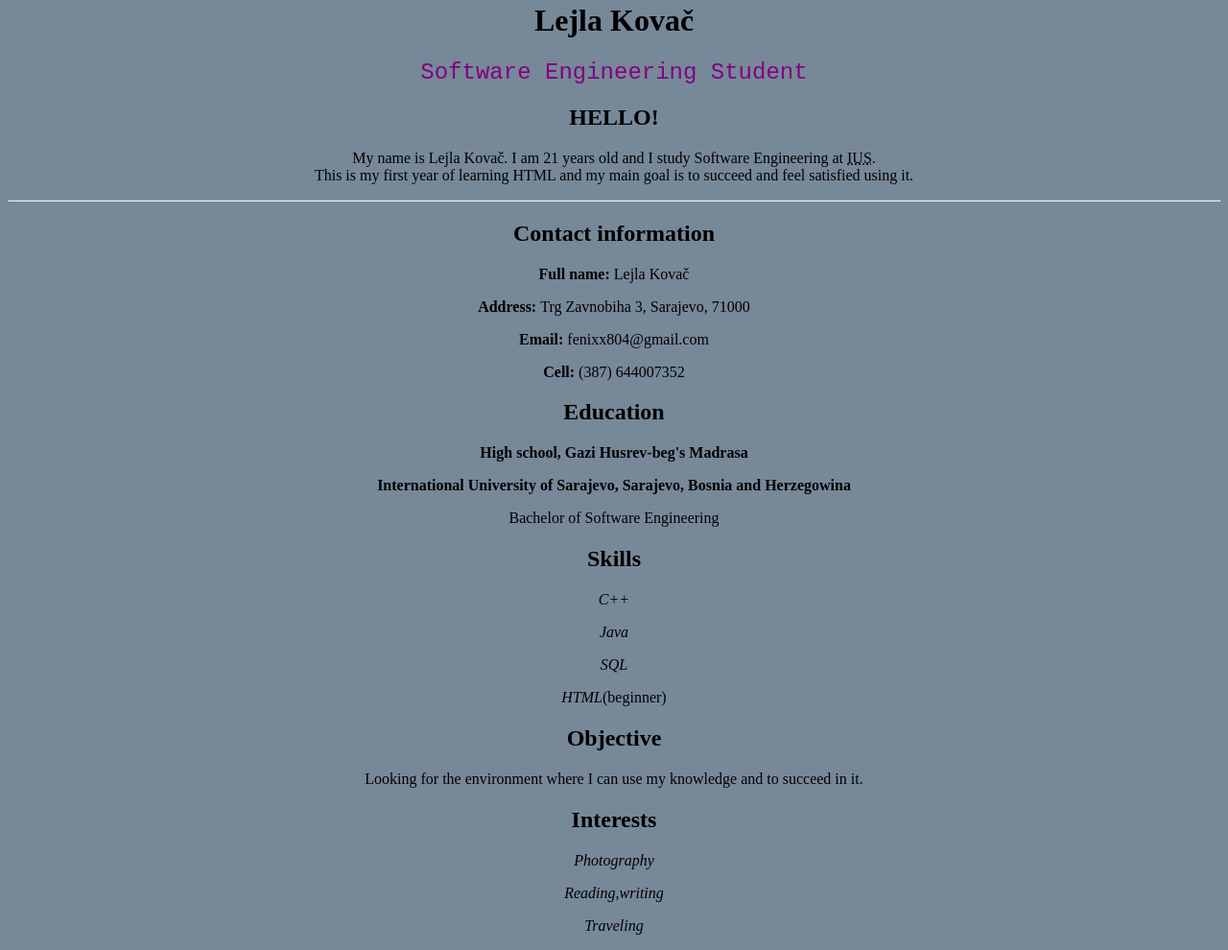
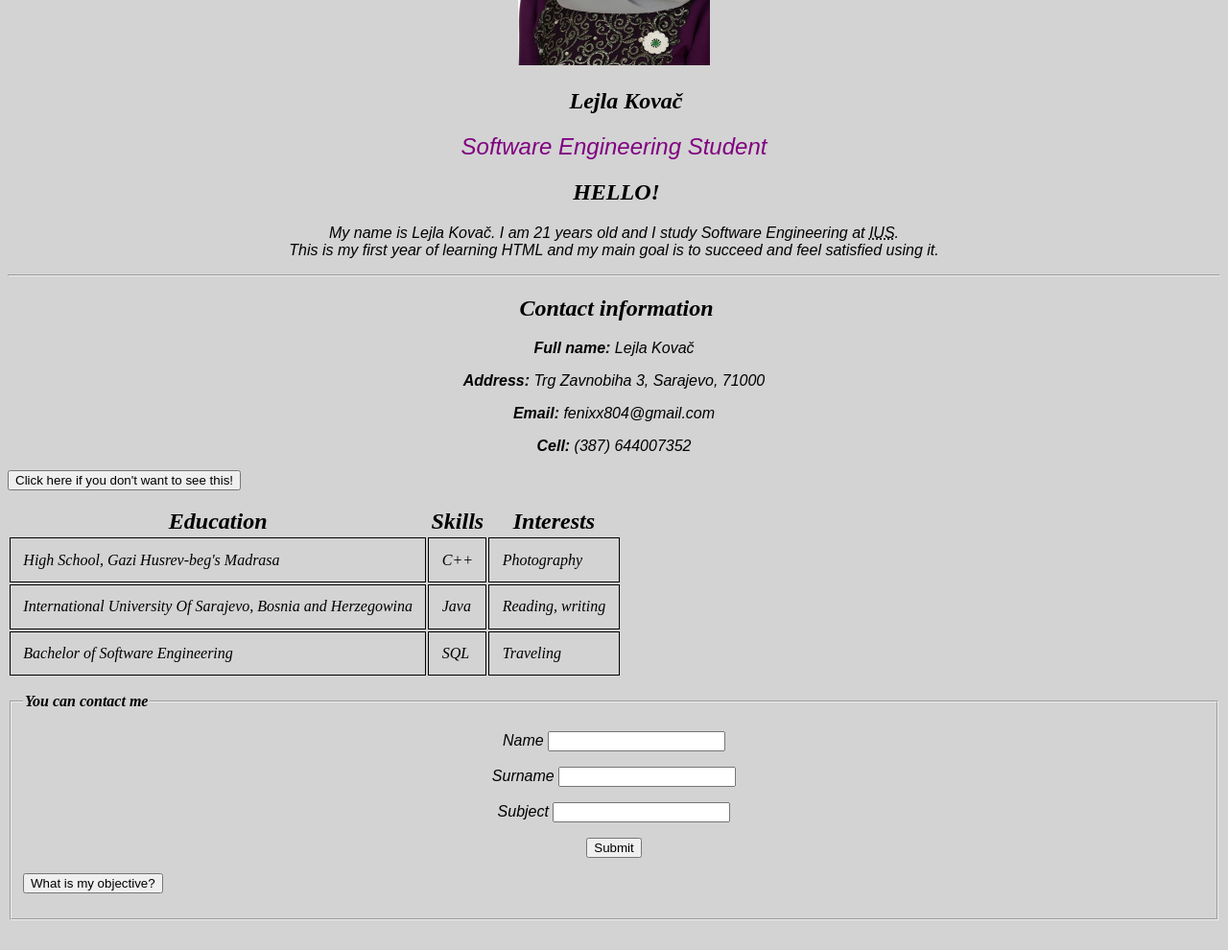
Before and after one commit to klejla/CV, a plain HTML site: page index.html in a window 1280 px wide. Shown: the part 300-1290 px from the top of the page at 96% size. After the commit the page ends 1267 px from the top, so only its background shows below. Drawn offline with Linux system fonts and the light colour scheme.

Commit message:
Add files via upload

```diff
--- a/index.html
+++ b/index.html
@@ -1,36 +1,60 @@
 <!DOCTYPE html>
 <html>
    <head>
+    <link rel="stylesheet" type="text/css" href="stylesheet.css">
+    <<script type="text/javascript" src="script.js"></script>
    	<meta charset="utf-8">
    	<meta name = "author: " content="Lejla Kovač">
    	<meta name= "last modified:" content = "26.10.2019.">
 
+
      <title> Lejla's resume </title>
 </head>
 
-   <body bgcolor="LightSlateGray">
 
+   <body>
+
+        <address>
+
+                My first version of cv:
+                <a href="https://klejla.github.io/Resume-/">
+         click here </a>
+            <address>
+
+                    Repository link:
+                    <a href="https://github.com/klejla/Resume-?files=1"> click here </a>
+            </address>
+            <address>My second version of cv:
+            <a href="https://klejla.github.io/resume2-/"> click here </a>
+             </address>
+             <adress>
+                Repository link:
+                <a href="https://github.com/klejla/resume2-"> click here </a>
+            </adress>
 
 
  <center><img src="lejla.jpg" alt="Lejla Kovač" title="Lejla Kovač" width="200" height="270" /></center>
 
 
 
-	<center><h1> Lejla Kovač </h1></center>
-	<center><p>
-	 <font size="5" style="font-family:'Courier New'" color="purple"> Software Engineering Student </font>
+     <div class="card-header" id="myName" onclick="nameClick()"><h2><center>Lejla Kovač</center></h2></div>
+	<p>
+	 <font size="5" style="image-rendering " color="purple"> Software Engineering Student </font>
 
 
-</p></center>
+</p>
 
-<center><p>
+
 	<h2>HELLO!</h2>
+    <p>
 	My name is Lejla Kovač. I am 21 years old and I study Software Engineering at <acronym title = "International University Of Sarajevo">IUS</acronym>. <br> This is my first year of learning HTML and my main goal is to succeed and feel satisfied using it.
 
-</p></center>
+</p>
+
 <hr></hr>
 
-<center><p>
+<p>
+
     <h2> Contact information </h2>
 
     <p><strong>Full name: </strong>Lejla Kovač</p>
@@ -38,35 +62,66 @@
     <p><strong>Email: </strong>fenixx804@gmail.com</p>
     <p><strong>Cell: </strong>(387) 644007352</p>
 
-    <h2>Education</h2>
+</p>
 
-        	<p><strong>High school, Gazi Husrev-beg's Madrasa</strong></p>
-        	<p><strong>International University of Sarajevo, Sarajevo, Bosnia and Herzegowina</strong></p>
-        	<p> Bachelor of Software Engineering </p>
-
-    <h2>Skills</h2>
-    <p><em>C++</em></p>
-    <p><em>Java</em></p>
-    <p><em>SQL</em></p>
-    <p><em>HTML</em>(beginner)</p>
+<div id="cv">
+    <button type="button" onclick="document.getElementById('cv').style.display='none'">Click here if you don't want to see this!</button>
+<p>
+    <table>
 
 
-     <h2><strong>Objective</strong></h2>
+        <tr>
+    <th><font size="5" style="image-rendering:"> Education</th></font>
+    <th><font size="5" style = "image-rendering:"> Skills</th></font>
+    <th><font size="5" style = "image-rendering:">Interests</th></font>
+</tr>
 
-     <p>Looking for the environment where I can use my knowledge and to succeed in it.</p>
+<tr>
+     <td>High School, Gazi Husrev-beg's Madrasa</td>
+     <td> C++ </td>
+     <td>Photography</td>
+</tr>
+   <tr>
+    <td>International University Of Sarajevo, Bosnia and Herzegowina</td>
+    <td> Java </td>
+    <td> Reading, writing </td>
+</tr>
 
-</p></center>
+  <tr>
+     <td> Bachelor of Software Engineering </td>
+     <td> SQL </td>
+     <td> Traveling </td>
+ </tr>
+</table>
+</p>
+    </div>
 
 
-     <center><p>
-     	<h2>Interests</h2>
-     	<p><em>Photography</em></p>
-     	<p><em>Reading,writing</em></p>
-     	<p><em>Traveling</em></p>
+    <form method = "post" action = "process.php">
+        <fieldset>
+            <legend><strong>You can contact me</legend></strong>
+            <p>
+            <label> Name </label>
+            <input type = "text" name="title"/>
+        </p>
+        <p>
+            <label> Surname </label>
+            <input type = "text" name= "title" />
+        </p>
 
-     	</p></center>
+        <p>
+            <label> Subject </label>
+            <input type ="text" name="title"/>
+        </p>
+        <p>
+            <button type="button" onclick="dispMsg()"> Submit</button>
+        </p>
 
+       <button type="button" onclick="myFunction()">What is my objective?</button>
+    <p id="demo"></p>
+</p>
 
+<script type="text/javascript" src="main.js"></script>
 
 </body>
 </html>
--- /dev/null
+++ b/script.js
@@ -0,0 +1,8 @@
+function nameClick()
+{
+	var myName = document.getElementById('myName');
+    myName.setAttribute("class", "nameStyle");
+	myName.innerHTML = "Hello, visitor!";
+
+	document.getElementById('me').setAttribute("class", "meStyle");
+}
--- /dev/null
+++ b/stylesheet.css
@@ -0,0 +1,43 @@
+body{
+            background-color: lightgray;
+
+        }
+
+      .cv{
+    position:relative;
+    color:white;
+     }
+
+        td{
+
+            border: solid 1pt black;
+            padding: 10pt;
+        }
+
+        p{
+        	position: center;
+        	color: black;
+        	text-align: center;
+        	font-family: Arial;
+        }
+        h2{
+            text-align: center;
+            position: center;
+            text-indent: 5px;
+            color:black;
+        }
+        h1{
+            text-align: center;
+            position: center;
+            text-indent: 7px;
+        }
+        fieldset{
+            position: center;
+
+        }
+        input[type=submit]{
+            background-color: gray;
+        }
+        div.card-header {
+    margin-left: 20px;
+  }
```
